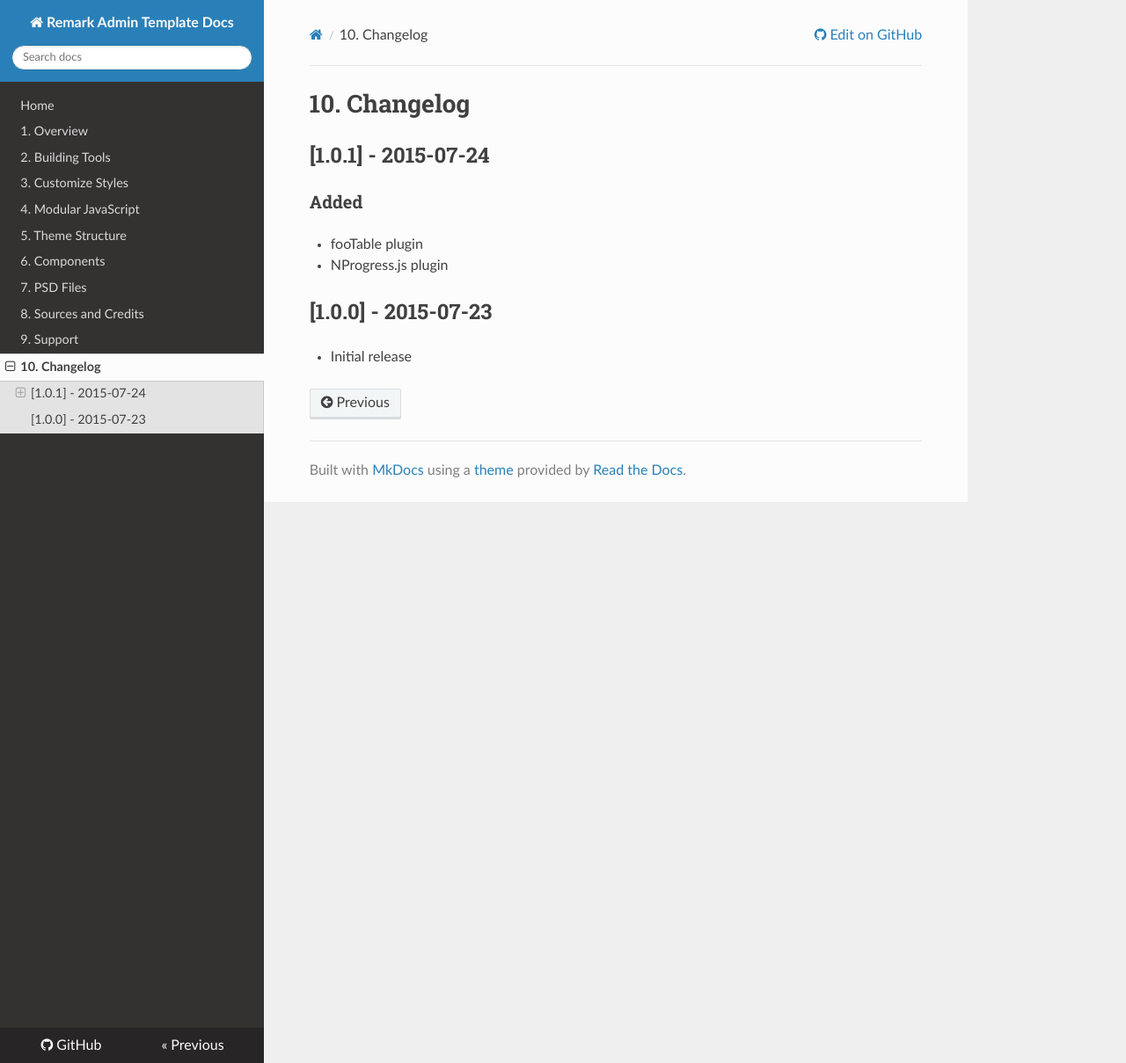
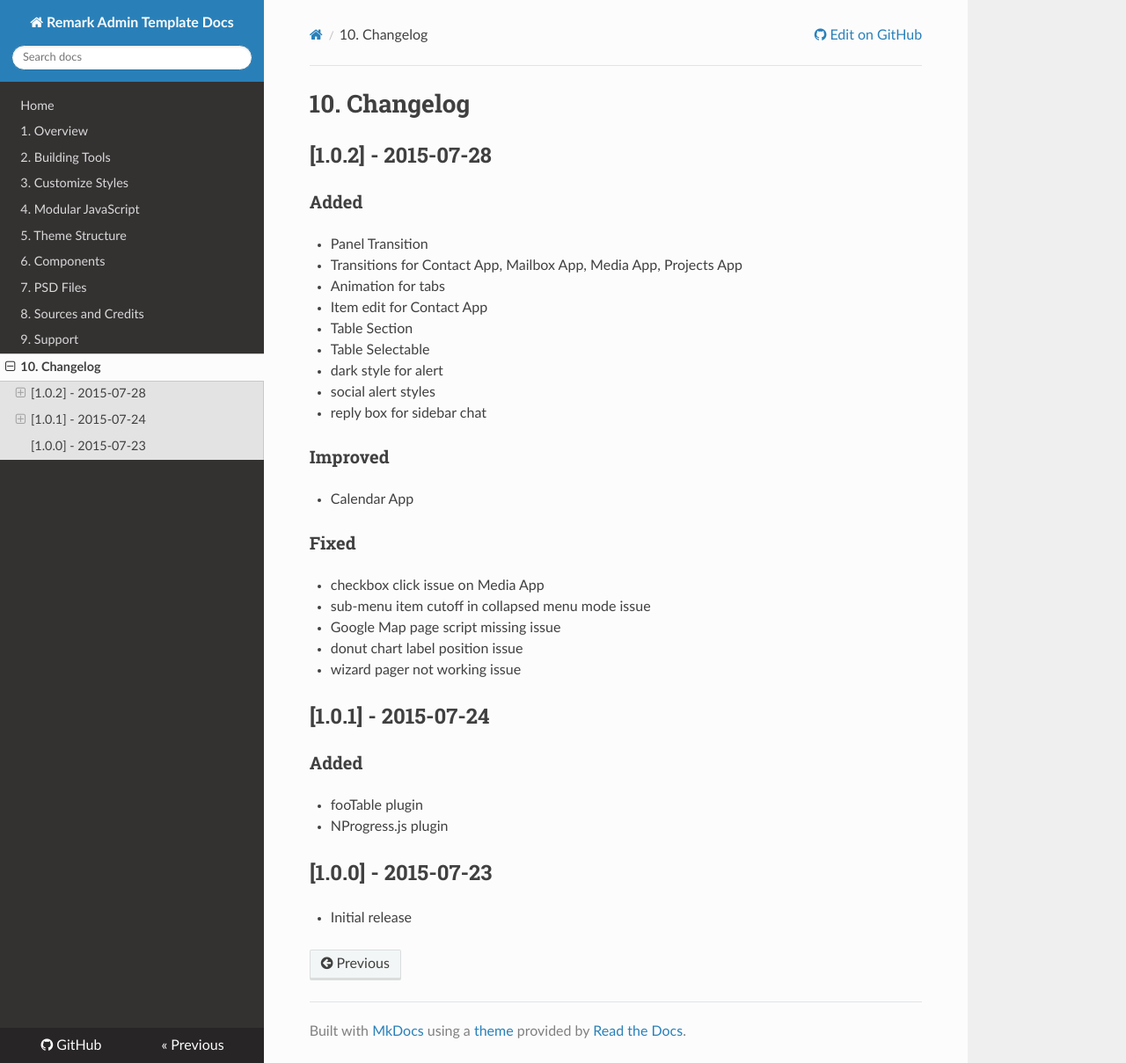
Before and after one commit to thecreation/remark-docs, an MkDocs documentation site: the page built from docs/changelog.md, in a window 1280 px wide and 1209 px high. Shown: the whole window at 88% size. Built offline with MkDocs 1.6.1, drawn with Linux system fonts in a browser that asks for light colours; nearby versions of some CDN libraries; old or Windows-style settings are respelled for this version of MkDocs.

Commit message:
commit message

```diff
--- a/docs/changelog.md
+++ b/docs/changelog.md
@@ -1,4 +1,27 @@
 #10. Changelog
+
+[1.0.2] - 2015-07-28
+--------------------
+### Added
+- Panel Transition
+- Transitions for Contact App, Mailbox App, Media App, Projects App
+- Animation for tabs
+- Item edit for Contact App
+- Table Section
+- Table Selectable
+- dark style for alert
+- social alert styles
+- reply box for sidebar chat
+
+### Improved
+- Calendar App
+
+### Fixed
+- checkbox click issue on Media App
+- sub-menu item cutoff in collapsed menu mode issue
+- Google Map page script missing issue
+- donut chart label position issue
+- wizard pager not working issue
 
 [1.0.1] - 2015-07-24
 --------------------
```
